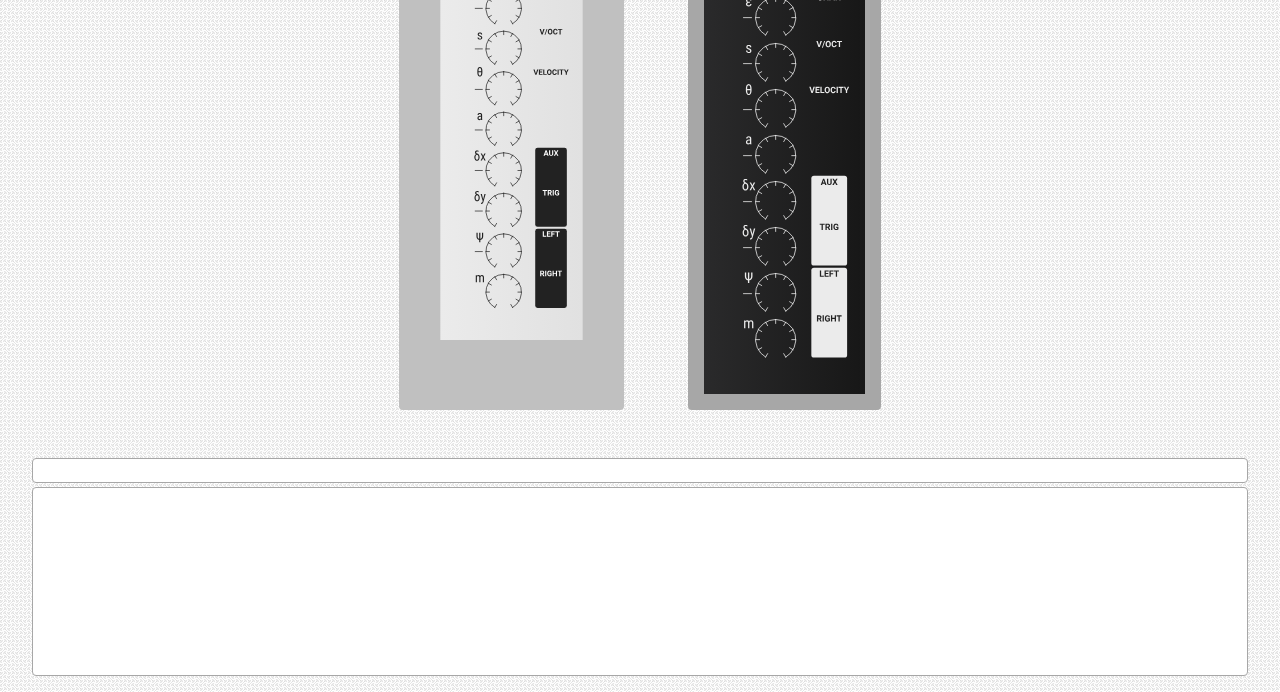
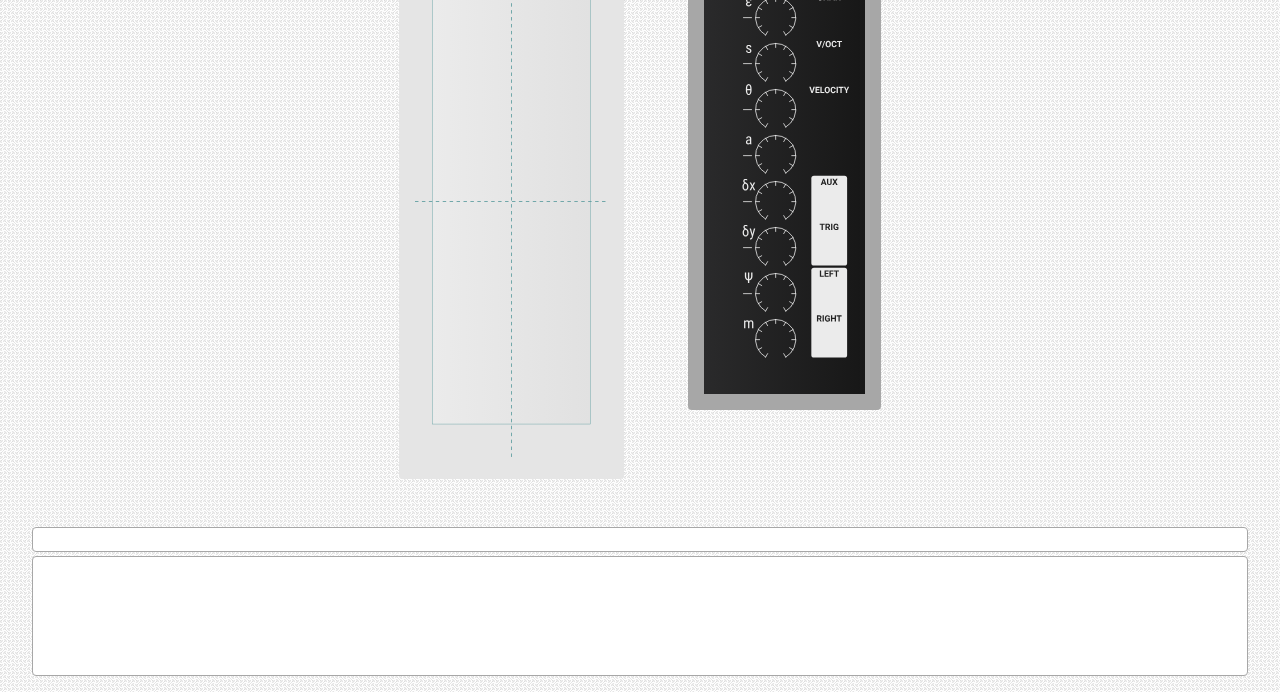
Before and after one commit to transcriptaze/vpd, a website: page rs/html/index.html in a window 1280 px wide. Shown: the part 108-800 px from the top of the page. Drawn offline with Linux system fonts and the light colour scheme; files whose address does not match are found by name.

Commit message:
base.svg

```diff
--- a/rs/html/index.html
+++ b/rs/html/index.html
@@ -16,7 +16,7 @@
 
     <main>
       <div id="light" class="panel">
-        <object data="/images/panel-light.svg" width="193" height="400"></object>
+        <object data="/images/base-light.svg" width="193" height="400"></object>
         <!-- <img src="/images/panel-light.svg" draggable="false"></a> -->
       </div>
       <div id="dark" class="panel">
--- a/rs/sass/modules/_vpd.scss
+++ b/rs/sass/modules/_vpd.scss
@@ -70,8 +70,11 @@ main {
   }
 
   #light {
-    background: $medium-gray;
-    height: 128.5mm;
+    background: $light-gray;
+
+    object {
+      height: 138.5mm;
+    }
   }
 
   #dark {
```
Also changed, not shown: TODO.md (+2 -0 lines), rs/html/css/vpd.css, rs/html/images/base-light.svg (added).
